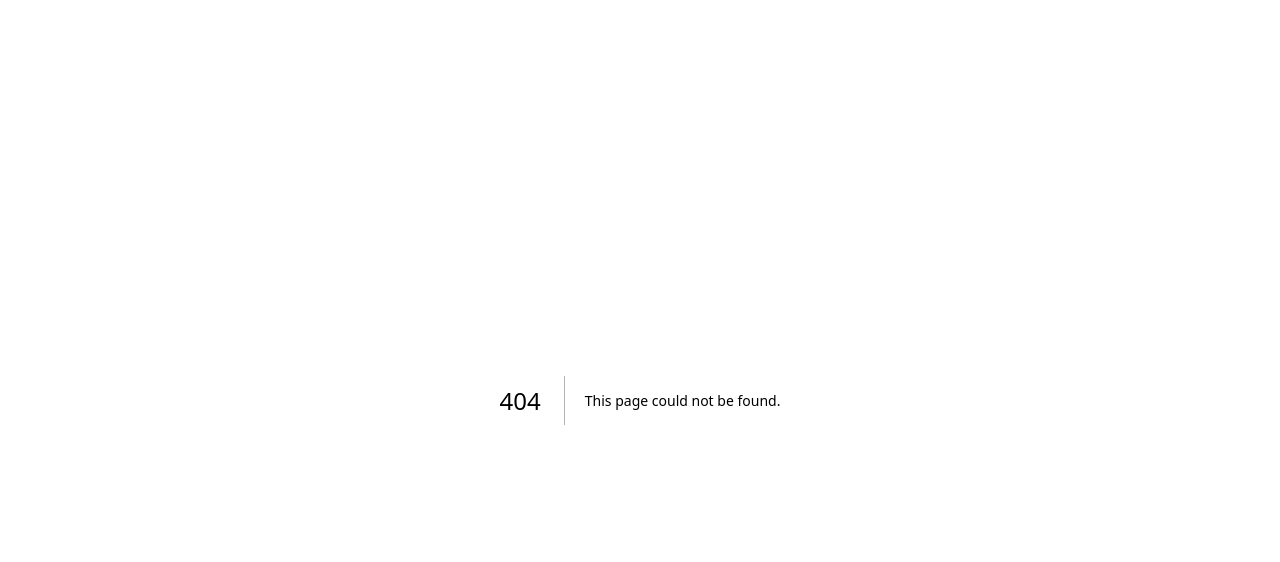
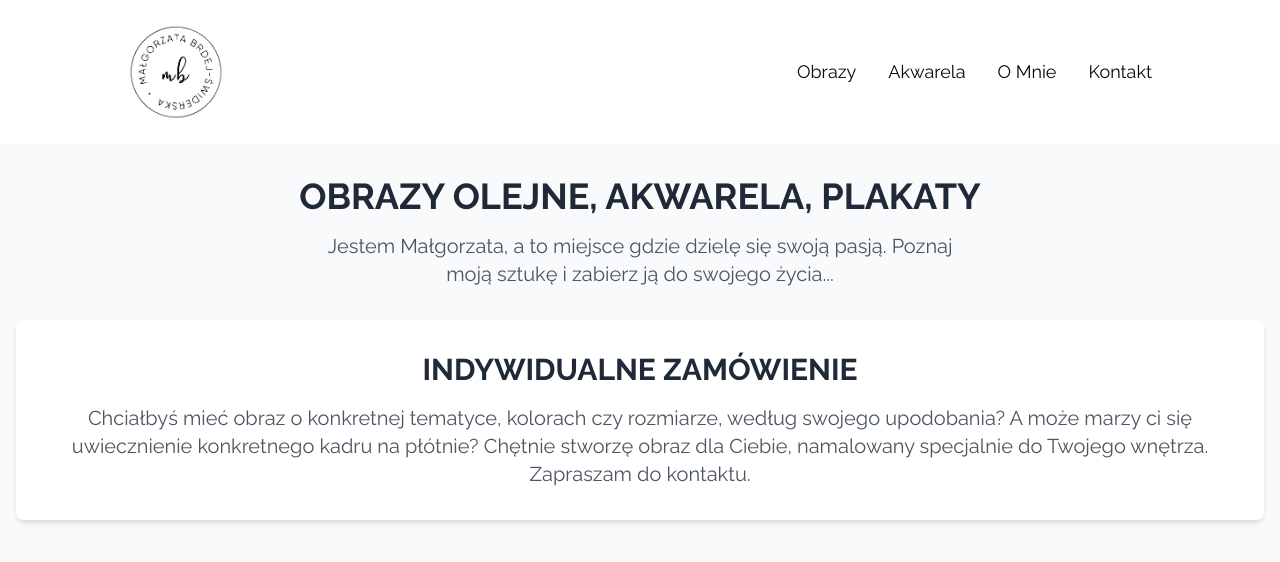
Before and after one commit to adrianmroz82/mbrdej, a Next.js app: page / in a window 1280 px wide. Before the commit this address had no page. Shown: the top 562 px of the page. Built offline with nearby package versions, Linux system fonts and the light colour scheme; no server answers; the database is empty.

Commit message:
add main page carousel

```diff
--- a/src/app/(client)/layout.tsx
+++ b/src/app/(client)/layout.tsx
@@ -5,7 +5,7 @@ import { Header } from "@/components/ui/header";
 export default function ClientLayout({ children }: { children: ReactNode }) {
   return (
     <>
-      <main className="flex flex-col  justify-between mt-4">
+      <main className="flex flex-col justify-between">
         <Header />
         {children}
       </main>
--- /dev/null
+++ b/src/app/(client)/page.tsx
@@ -0,0 +1,37 @@
+import { ImageCarousel } from "@/components/ui/image-carousel";
+import { config } from "@/page.config";
+import { createClient } from "@/utils/supabase/server";
+
+export default async function HomePage() {
+  const { homePage } = config;
+  const supabase = await createClient();
+  const { data: landingProducts } = await supabase.from("landing_products").select();
+
+  if (!landingProducts) {
+    return <div>Loading...</div>;
+  }
+
+  const allImages = landingProducts.filter((product) => product.images).map((product) => product.images);
+
+  return (
+    <div className="min-h-screen bg-gray-50">
+      <main className="container mx-auto px-4 py-8">
+        <div className="text-center mb-8">
+          <p className="text-4xl font-bold mb-4 text-gray-800">{homePage.title}</p>
+          <p className="text-xl text-gray-600 max-w-2xl mx-auto">{homePage.description}</p>
+        </div>
+
+        {allImages.length > 0 && (
+          <div className="mb-12">
+            <ImageCarousel images={allImages} interval={4000} />
+          </div>
+        )}
+
+        <div className="text-center bg-white p-8 rounded-lg shadow-md">
+          <p className="text-3xl font-bold mb-4 text-gray-800">{homePage.footerTitle}</p>
+          <p className="text-xl text-gray-600">{homePage.footerDescription}</p>
+        </div>
+      </main>
+    </div>
+  );
+}
--- /dev/null
+++ b/src/components/ui/image-carousel.tsx
@@ -0,0 +1,51 @@
+"use client";
+
+import Image from "next/image";
+import { useEffect, useState } from "react";
+
+interface ImageCarouselProps {
+  images: string[];
+  interval?: number;
+}
+
+export function ImageCarousel({ images, interval = 3000 }: ImageCarouselProps) {
+  const [currentIndex, setCurrentIndex] = useState(0);
+  const [isVisible, setIsVisible] = useState(true);
+
+  useEffect(() => {
+    if (images.length <= 1) {
+      return;
+    }
+
+    const timer = setInterval(() => {
+      setIsVisible(false);
+
+      setCurrentIndex((prevIndex) => (prevIndex + 1) % images.length);
+      setIsVisible(true);
+    }, interval);
+
+    return () => clearInterval(timer);
+  }, [images.length, interval]);
+
+  if (!images || images.length === 0) {
+    return null;
+  }
+
+  return (
+    <div className="relative max-w-6xl w-full mx-auto h-80 md:h-96 lg:h-[32rem] overflow-hidden rounded-md bg-gray-100 shadow-lg">
+      <div
+        className={`absolute inset-0 transition-opacity duration-600 ease-in-out ${
+          isVisible ? "opacity-100" : "opacity-0"
+        }`}>
+        <Image
+          src={images[currentIndex] || "/placeholder.svg"}
+          alt={`Carousel image ${currentIndex + 1}`}
+          fill
+          className="object-cover"
+          priority={currentIndex === 0}
+        />
+      </div>
+      <div className="absolute inset-0 bg-gradient-to-t from-black/20 to-transparent" />
+    </div>
+  );
+}
```
